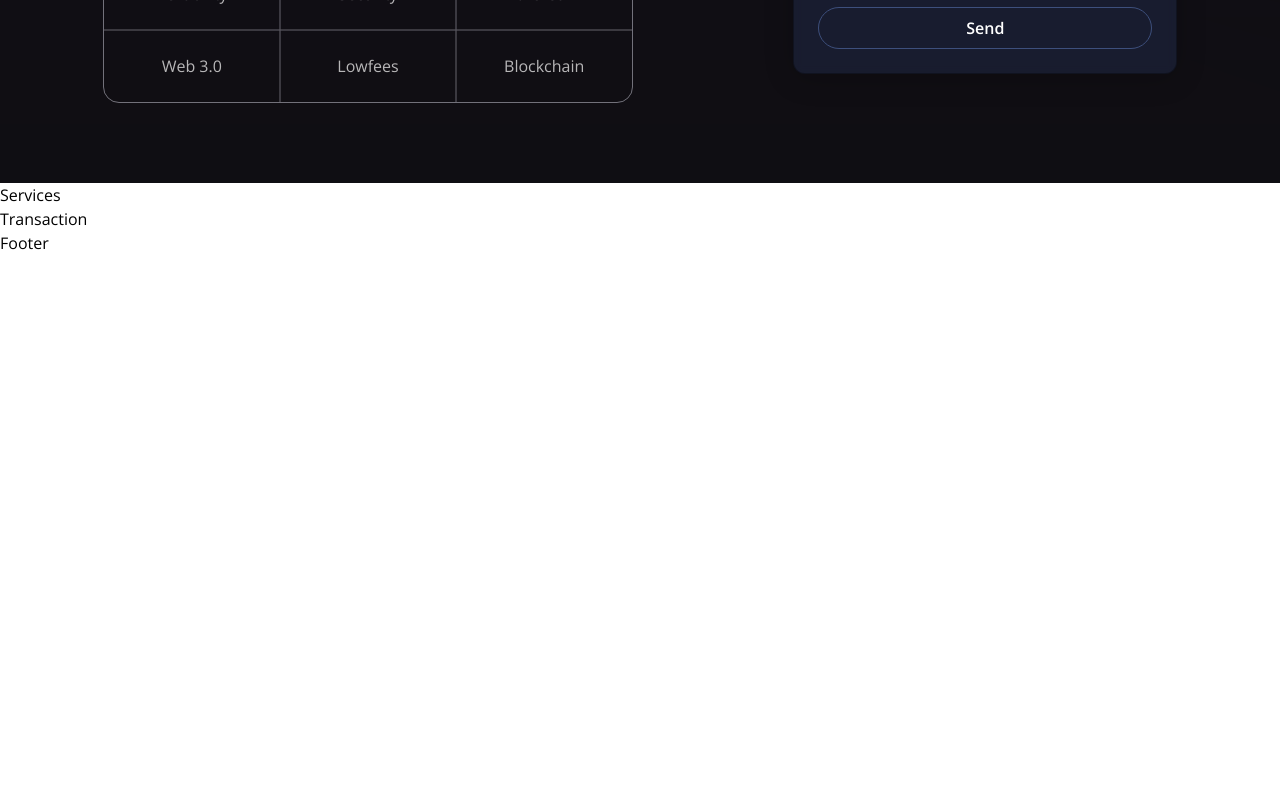
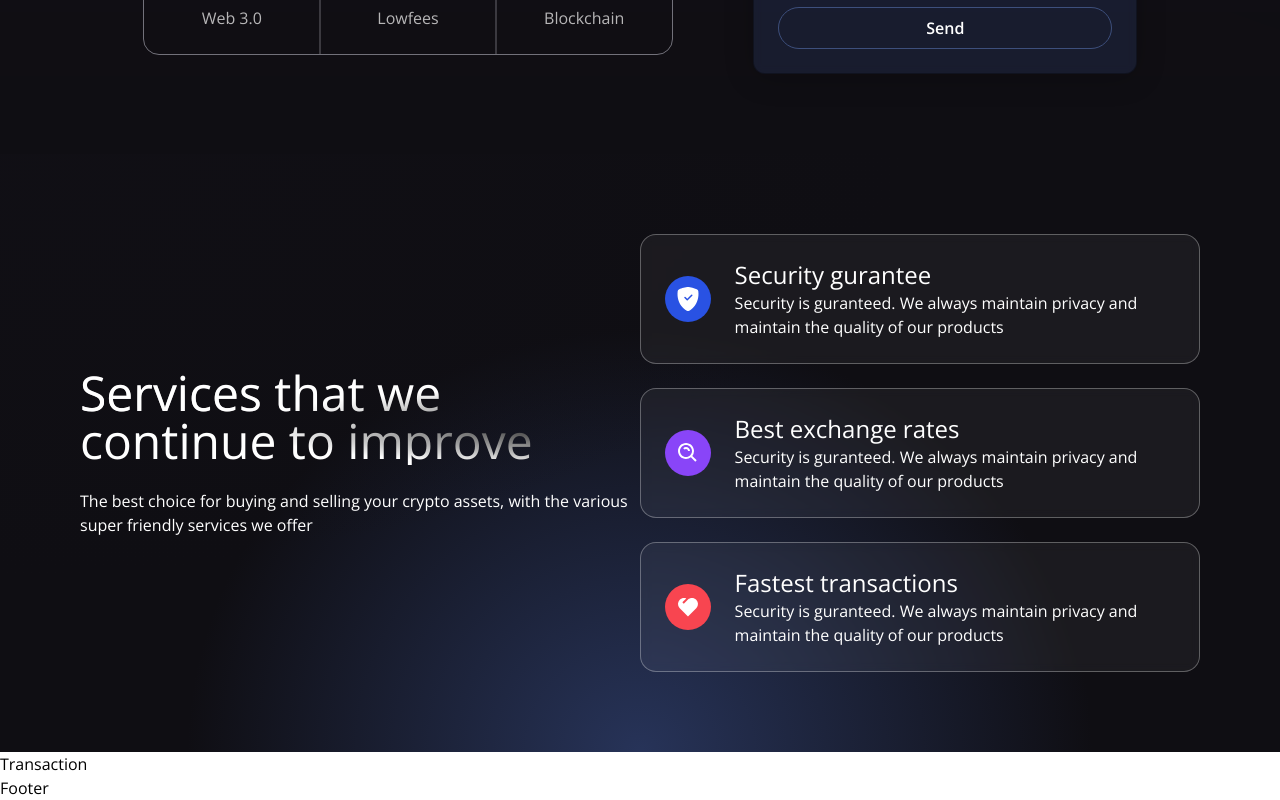
Before and after one commit to minhtri06ltr/KRYPT, a React app in the folder client/: page / in a window 1280 px wide. Shown: the part 676-1476 px from the top of the page. Before the commit the page ends 931 px from the top, so only its background shows below. Built offline with nearby package versions, Linux system fonts and the light colour scheme; the HTML template or start-up script is replaced by a standard one.

Commit message:
Services section

```diff
--- a/client/src/components/Introduce.jsx
+++ b/client/src/components/Introduce.jsx
@@ -42,12 +42,12 @@ const Introduce = ({ connectWallet, currentAccount }) => {
   return (
     <div className="flex justify-center items-center w-full">
       <div className="flex lg:flex-row flex-col  justify-between md:p-20 py-12 px-4">
-        <div className="flex flex-1 items-center flex-col lg:mr-40">
-          <h1 className="text-white  text-7xl text-center text-gradient py-1">
+        <div className="flex flex-1 items-center flex-col lg:mr-20">
+          <h1 className="  text-5xl text-center lg:self-start text-gradient py-1">
             Send Crypto <br />
             across world
           </h1>
-          <p className="font-light text-center text-white mt-5  text-base">
+          <p className="font-light text-center lg:text-left text-white mt-5  text-base">
             Explore the crypto world. Buy and sell cryptocurrencies easily on
             KRYPT
           </p>
--- a/client/src/components/Services.jsx
+++ b/client/src/components/Services.jsx
@@ -1,5 +1,67 @@
-const Services = () => {
-  return <div>Services</div>;
+import React from "react";
+import { BsShieldFillCheck } from "react-icons/bs";
+import { BiSearchAlt } from "react-icons/bi";
+import { RiHeart2Fill } from "react-icons/ri";
+
+const Card = ({ icon, title, desc, bgColor }) => {
+  return (
+    <div className="p-4 gap-x-6 flex white-glassmorphism hover:shadow-xl cursor-pointer items-center justify-center p-6">
+      <div
+        className={`w-[70px] h-[46px] rounded-full flex justify-center items-center ${bgColor}`}
+      >
+        {icon}
+      </div>
+      <div>
+        <span className="text-white text-2xl">{title}</span>
+        <p className="text-white text-base">{desc}</p>
+      </div>
+    </div>
+  );
 };
+const Services = () => (
+  <div className="md:p-20 py-12 px-4  w-full gradient-bg-services flex flex-col lg:flex-row justify-center md:justify-between items-center">
+    <div className="flex-1 flex-start">
+      <h1 className="text-gradient text-5xl text-center lg:text-left">
+        Services that we
+        <br />
+        continue to improve
+      </h1>
+      <p className="text-white text-base text-center lg:text-left mt-6">
+        The best choice for buying and selling your crypto assets, with the
+        various super friendly services we offer
+      </p>
+    </div>
+    <div className="flex-1 gap-y-6 flex flex-col mt-10 lg:mt-0">
+      {[
+        {
+          bgColor: "bg-[#2952E3]",
+          icon: <BsShieldFillCheck fontSize={24} className="text-white " />,
+          title: "Security gurantee",
+          desc: "Security is guranteed. We always maintain privacy and maintain the quality of our products",
+        },
+        {
+          bgColor: "bg-[#8945F8]",
+          icon: <BiSearchAlt fontSize={24} className="text-white " />,
+          title: "Best exchange rates",
+          desc: "Security is guranteed. We always maintain privacy and maintain the quality of our products",
+        },
+        {
+          bgColor: "bg-[#F84550]",
+          icon: <RiHeart2Fill fontSize={24} className="text-white " />,
+          title: "Fastest transactions",
+          desc: "Security is guranteed. We always maintain privacy and maintain the quality of our products",
+        },
+      ].map((item, i) => (
+        <Card
+          key={i}
+          title={item.title}
+          icon={item.icon}
+          desc={item.desc}
+          bgColor={item.bgColor}
+        />
+      ))}
+    </div>
+  </div>
+);
 
 export default Services;
--- a/client/src/redux/transaction.js
+++ b/client/src/redux/transaction.js
@@ -11,6 +11,7 @@ export const getEthereumContract = () => {
     contractABI,
     signer
   );
+  return transactionContract;
 };
 export const sendTransaction = async (form, currentAccount, setIsLoading) => {
   try {
@@ -22,17 +23,17 @@ export const sendTransaction = async (form, currentAccount, setIsLoading) => {
     const parseAmount = ethers.utils.parseEther(form.amount);
     console.log(ethers.utils.isAddress(form.addressTo));
     console.log(transactionContract);
-    // await ethereum.request({
-    //   method: "eth_sendTransaction",
-    //   params: [
-    //     {
-    //       from: currentAccount,
-    //       to: form.addressTo,
-    //       gas: "0x5208", //2100 Gwei
-    //       value: parseAmount._hex,
-    //     },
-    //   ],
-    // });
+    await ethereum.request({
+      method: "eth_sendTransaction",
+      params: [
+        {
+          from: currentAccount,
+          to: form.addressTo,
+          gas: "0x5208", //2100 Gwei
+          value: parseAmount._hex,
+        },
+      ],
+    });
     //store transaction
     const transactionHash = await transactionContract.addToBlockchain(
       form.addressTo,
```
